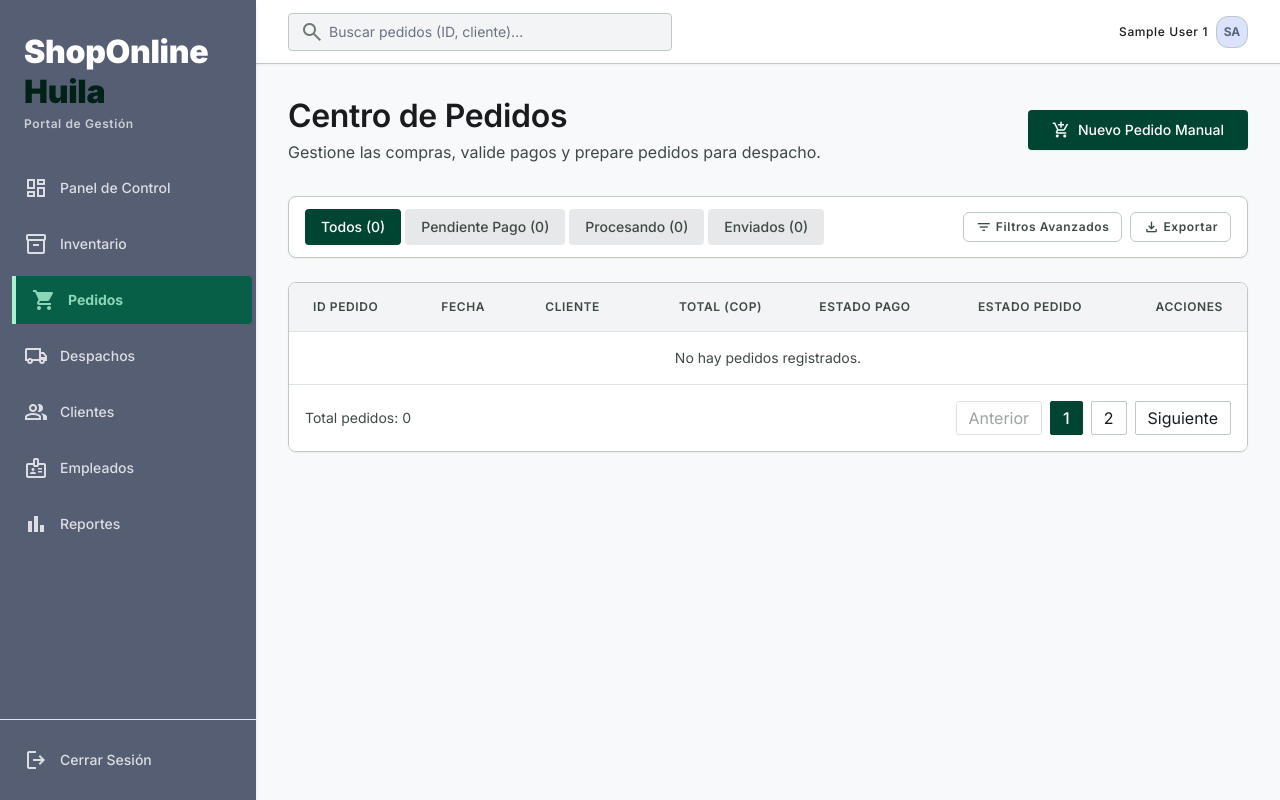
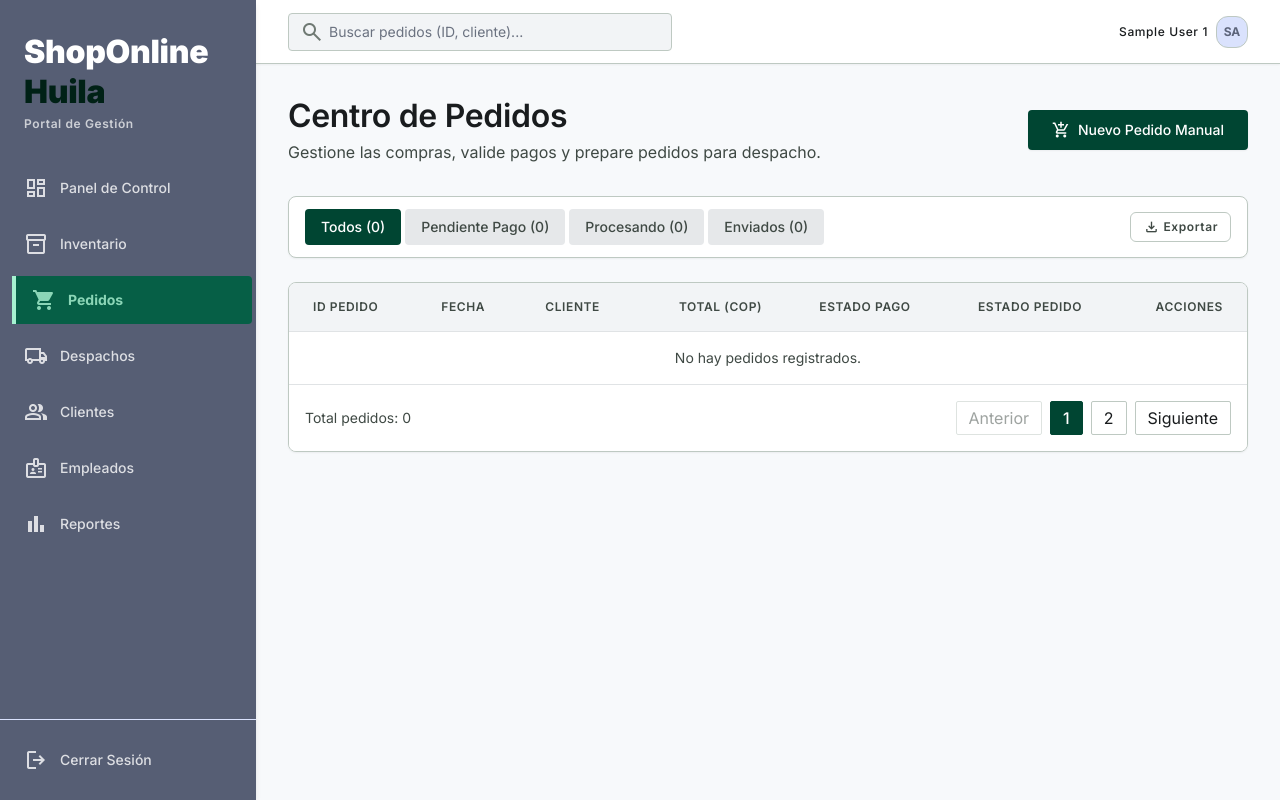
Before and after one commit to crespitosoff/ShopOnline_Huila, a PHP site: page /views/pedidos/index.php in a window 1280 px wide. Run offline with PHP 8.4, Linux system fonts and the light colour scheme; the visitor is signed in with stand-in values (Sample User, id 1); data comes from the database, SQL or seed files in the repository; data that the repository does not hold is empty; some libraries are stand-ins or nearby versions.

```diff
--- a/views/clientes/index.php
+++ b/views/clientes/index.php
@@ -57,9 +57,9 @@ include __DIR__ . '/../layouts/header.php';
                 <span class="material-symbols-outlined absolute left-3 top-1/2 -translate-y-1/2 text-on-surface-variant text-[20px]">search</span>
                 <input class="local-search-input w-full pl-10 pr-4 py-2 border border-outline-variant rounded-lg font-body-sm text-body-sm focus:border-primary focus:ring-1 focus:ring-primary outline-none bg-surface-container-lowest" placeholder="Buscar por nombre o ID..." type="text">
             </div>
-            <button class="px-4 py-2 border border-outline-variant rounded-lg font-label-md text-label-md text-on-surface flex items-center gap-2 hover:bg-surface-container-low transition-colors whitespace-nowrap">
+            <!-- <button class="px-4 py-2 border border-outline-variant rounded-lg font-label-md text-label-md text-on-surface flex items-center gap-2 hover:bg-surface-container-low transition-colors whitespace-nowrap">
                 <span class="material-symbols-outlined text-[18px]">filter_list</span> Filtros
-            </button>
+            </button> -->
             <a href="/ShopOnline_Huila/controllers/exportar/ExportarController.php?modulo=clientes" class="px-4 py-2 border border-outline-variant rounded-lg font-label-md text-label-md text-on-surface flex items-center gap-2 hover:bg-surface-container-low transition-colors whitespace-nowrap">
                 <span class="material-symbols-outlined text-[18px]">download</span> Exportar
             </a>
--- a/views/pedidos/index.php
+++ b/views/pedidos/index.php
@@ -50,9 +50,9 @@ include __DIR__ . '/../layouts/header.php';
         <button data-status-id="3" class="filter-tab px-4 py-2 bg-surface-container-high text-on-surface-variant hover:bg-surface-container-highest font-label-md text-label-md rounded-lg transition-colors">Enviados (<?= $enviados ?>)</button>
     </div>
     <div class="flex gap-2 w-full md:w-auto">
-        <button class="border border-outline-variant text-on-surface-variant px-3 py-1.5 rounded-md font-label-sm text-label-sm hover:bg-surface-container-low transition-colors flex items-center gap-1 w-full md:w-auto justify-center">
+        <!-- <button class="border border-outline-variant text-on-surface-variant px-3 py-1.5 rounded-md font-label-sm text-label-sm hover:bg-surface-container-low transition-colors flex items-center gap-1 w-full md:w-auto justify-center">
             <span class="material-symbols-outlined text-[16px]">filter_list</span> Filtros Avanzados
-        </button>
+        </button> -->
         <a href="/ShopOnline_Huila/controllers/exportar/ExportarController.php?modulo=pedidos" class="border border-outline-variant text-on-surface-variant px-3 py-1.5 rounded-md font-label-sm text-label-sm hover:bg-surface-container-low transition-colors flex items-center gap-1 w-full md:w-auto justify-center">
             <span class="material-symbols-outlined text-[16px]">download</span> Exportar
         </a>
```
